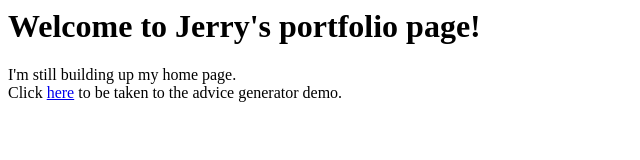
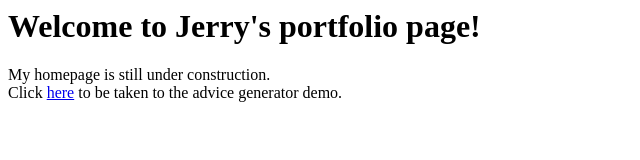
Before and after one commit to JryHL/AdviceGenerator, a plain HTML site: page index.html in a window 1280 px wide. Shown: the full height of the page, 0-640 px from the left. Drawn offline with Linux system fonts and the light colour scheme.

Commit message:
Update index.html

```diff
--- a/index.html
+++ b/index.html
@@ -5,7 +5,7 @@
   <header>
     <h1>Welcome to Jerry's portfolio page!</h1>
   </header>
-    <div>I'm still building up my home page.</div>
+    <div>My homepage is still under construction.</div>
     <div>Click <a href="https://JryHL.github.io/AdviceGenerator.html">here</a> to be taken to the advice generator demo.</div>
 
   </main>
```
